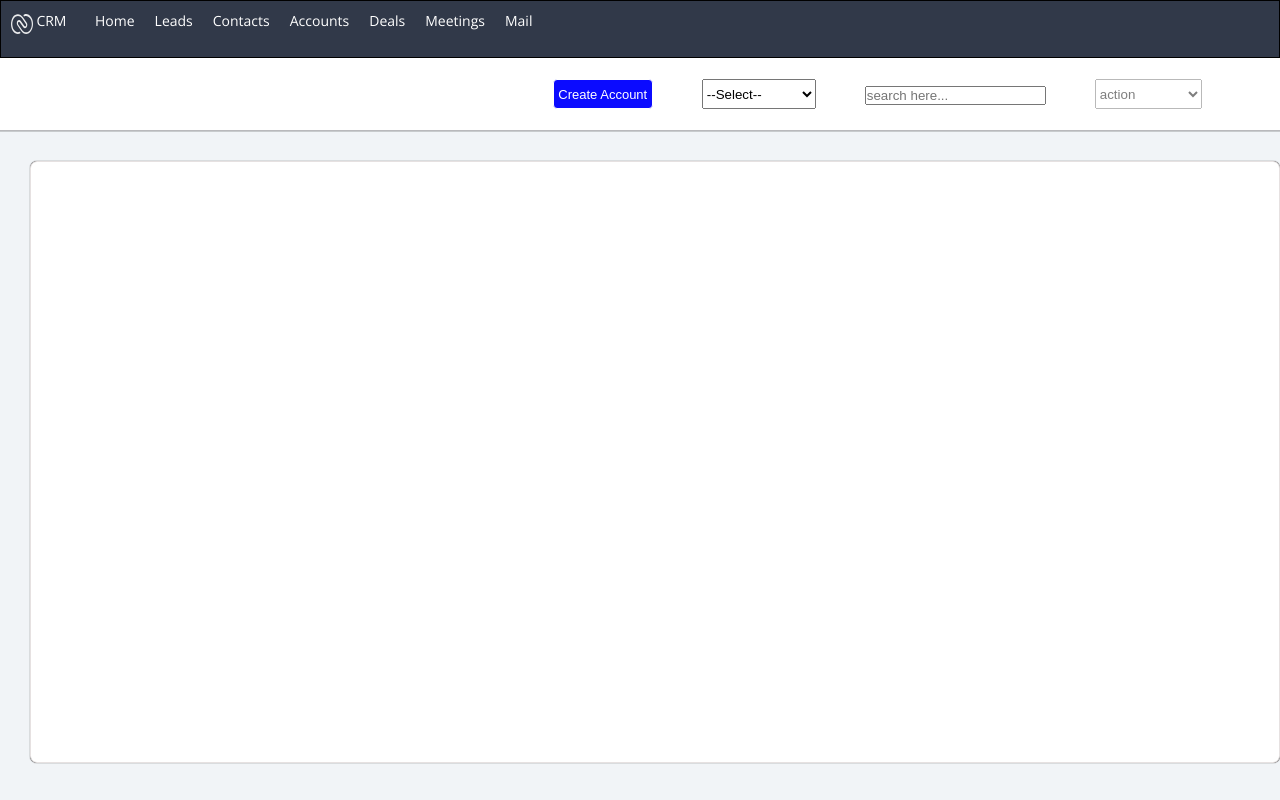
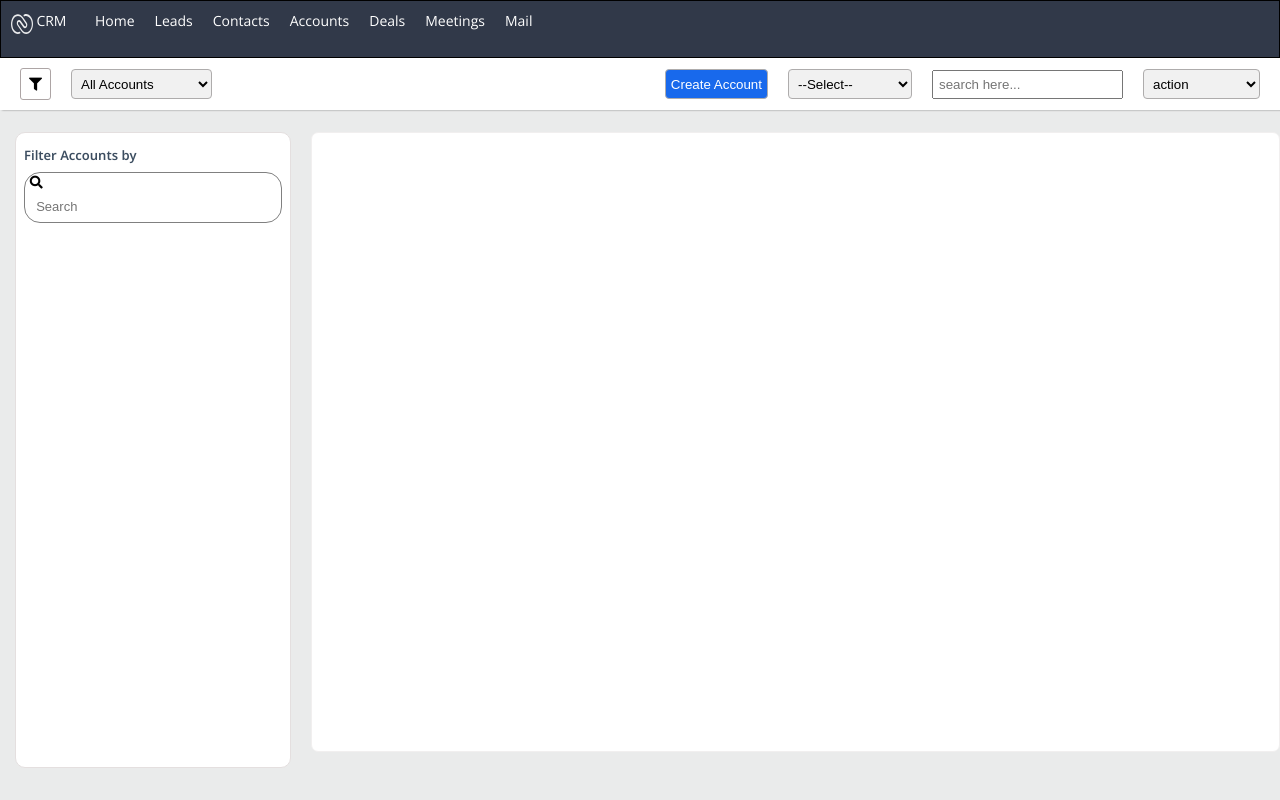
Before and after one commit to Deepa17621/Mock-CRM, a website: page html/accounts/accountList.html in a window 1280 px wide. Drawn offline with nearby package versions, Linux system fonts and the light colour scheme; no server answers.

Commit message:
style: modified-Acc

```diff
--- /dev/null
+++ b/css/accounts/accountsList.css
@@ -0,0 +1,161 @@
+@import url('https://fonts.googleapis.com/css2?family=Open+Sans:ital,wght@0,300..800;1,300..800&display=swap');
+*{
+    margin: 0;
+    padding: 0;
+}
+body{
+    font-family: "Open Sans",sans-serif;
+    background-color: rgb(234, 235, 235);
+    font-size: 15px;
+    min-width: 800px;
+}
+#secondNav{
+    font-size: small;
+    height: 52px;
+    background: white;
+    box-shadow: 2px  0px 2px grey ;
+}
+#ulWrapper{
+    height: inherit;
+    display: flex;
+    list-style-type: none;
+}
+#left, #right{
+    display: flex;
+    align-items: center;
+    gap: 20px;
+}
+#left>li>*, #right>li>*:not(#searchAccount){
+    height: 30px;
+    border-radius: 4px;
+    border: 0.5px solid rgb(174, 172, 172);
+    /* background-color: white; */
+    padding: 5px;
+}
+#searchAccount{
+    padding: 5px;
+}
+#left{
+    justify-content: start;
+    padding-left: 20px;
+    width: 30%;
+}
+#right{
+    justify-content: end;
+    padding-right: 20px;
+    width: 70%;
+}
+span:has(#filterIcon){
+    display: inline-flex;
+    border: 1px solid rgb(173, 165, 165);
+    justify-content: center;
+    align-items: center;
+    padding: 0px 8px;
+    border-radius: 3px;
+}
+#btn-create-acc{
+    background-color: rgb(24, 105, 236);
+    display: inline-block;
+    color: white;
+    border: none;
+    outline: none;
+    &:hover{
+        cursor: pointer;
+        background-color:rgb(57, 119, 225) ;
+    }
+}
+#list-wrapper{
+    font-size: small;
+    height: 76vh;
+    margin-top: 22px;
+    display: flex;
+    gap: 20px;
+    padding-left: 15px;
+}
+#container-filter-acc{
+    width: 27%;
+    background-color: white;
+    border: 1px solid rgb(228, 223, 223);
+    height: inherit;
+    border-radius: 10px;
+    padding:0.8rem 0.5rem;
+}
+.title-search{
+    font-weight: 620;
+    display: inline-block;
+    margin-bottom: 0.5rem;
+    color: rgba(2, 25, 49, 0.774);
+}
+#searchBar{
+    border: 1px solid grey;
+    border-radius: 1rem;
+    padding-left:0.3rem ;
+}
+#searchBar:has(input:focus){
+    box-shadow: 0 0 2px 1px rgba(37, 37, 203, 0.655);
+}
+#searchBar>input{
+    border: none;
+    /* background-color: red; */
+    outline: none;
+    border-radius:1rem ;
+    padding: 0.5rem 4rem 0.5rem 0.4rem;
+    font-size: 13px;
+}
+select{
+    background-color: rgba(128, 128, 128, 0.112);
+}
+[type="checkbox"]{
+    border: 1px solid grey;
+    border-radius: 1px;
+}
+li:has(> #filterIcon){
+    width: 30px;
+    height: 30px ;
+    display: flex;
+    justify-content: center;
+    align-items: center;
+}
+#container-list-acc{
+    border: 1px solid rgb(241, 239, 239);
+    background-color: white;
+    border-radius: 7px;
+    height: inherit;
+    width: 100%;
+    overflow: auto;
+    padding: 5px;
+}
+.selected{
+    background-color: rgba(184, 218, 231, 0.434);
+    &:hover{
+        background-color: rgba(184, 218, 231, 0.434);
+    }
+}
+table{
+    /* padding-top: px; */
+    width: inherit;
+    padding-left: 5px;
+}
+th{
+    justify-content: center;
+    align-items: center;
+    font-weight: 600 !important;
+    text-transform: capitalize;
+}
+tr{
+    padding-left: 20px;
+    width: inherit;
+}
+th,td{
+    border-bottom: 1px solid rgb(234, 228, 228);
+    align-items: center;
+    text-align: left;
+    padding: 9px;
+}
+tbody>tr:hover{
+    background-color: rgb(249, 250, 250);
+    color: blue;
+}
+/* tr>:has[type="checkbox"]:checked{
+    background-color: rgba(49, 138, 210, 0.468);
+} */
--- a/html/accounts/accountList.html
+++ b/html/accounts/accountList.html
@@ -5,32 +5,35 @@
     <meta charset="UTF-8">
     <meta name="viewport" content="width=device-width, initial-scale=1.0">
     <link rel="shortcut icon" href="/assets/crm-icon.ico" type="image/x-icon">
+    <link rel="stylesheet" href="https://cdnjs.cloudflare.com/ajax/libs/font-awesome/5.15.4/css/all.min.css">
     <title> Accounts - Zoho CRM</title>
-    <link rel="stylesheet" href="../../css/leads/crmFront.css">
+    <link rel="stylesheet" href="../../css/accounts/accountsList.css">
+    <!-- <link rel="stylesheet" href="../../css/leads/crmFront.css"> -->
     <script src="../../js/customElements/customNavBar.js"></script>
 </head>
 
 <body>
-    <!-- Navbar Container -->
     <custom-navbar></custom-navbar>
-
- <!-- Second Navbar -->
  <div id="secondNav">
     <!---->
-        <ul id="ull">
+        <ul id="ulWrapper">
             <div id="left">
-                <!-- <li style="cursor: pointer;" id="filterIcon">Filter</li>
+                <li style="cursor: pointer;"  class="btnOfSecondLayer">
+                    <span>
+                        <i class="fas fa-filter" id="filterIcon"></i>
+                    </span>
+                </li>
                 <li>
                     <select name="" id="leadOption" class="disabled">
                         <option value="All Accounts">All Accounts</option>
                         <option value="Locked Accounts">Locaked Accounts</option>
                         <option value="Junk Accounts">Junk Accounts</option>
                     </select>
-                </li> -->
+                </li>
             </div>
            <div id="right">
                 <li>
-                    <button class="createBtnForAllModules" id="createAccountBtn">
+                    <button class="createBtnForAllModules" id="btn-create-acc">
                        Create Account
                     </button>
                 </li>
@@ -60,26 +63,19 @@
         </ul>
 </div>
 
-<div id="parent">
-
-    <!-- Filter Container Starts Here -->
-    <!-- <div id="filterForLead" class="disabled">
-
+<div id="list-wrapper">
+    <div id="container-filter-acc" class="disabled">
+        <span class="title-search">Filter Accounts by</span>
         <div id="searchBar">
-            <input type="text" name="" id="searchBarInp" placeholder="Search">
-            <button type="submit"><i class="fa fa-search"></i></button>
+            <i class="fa fa-search"></i><input type="search" name="" id="searchBarInp" placeholder="Search">
         </div>
-    </div> -->
-    <!-- Account List Starts Here-->
-    <div id="leadListContainer">
+    </div>
+    <div id="container-list-acc">
         <table>
             <thead></thead>
             <tbody></tbody>
         </table>
     </div>
-    <!--Account List Ends Here -->
-
-
 </div>
 <script src="../../js/accounts/accountList.js"></script>
 </body>
--- a/js/accounts/accountList.js
+++ b/js/accounts/accountList.js
@@ -4,7 +4,7 @@ let tHead = document.querySelector("thead");
 let tBody = document.querySelector("tbody");
 
 // create Account Button Event
-const createAccount = document.querySelector("#createAccountBtn");
+const createAccount = document.querySelector("#btn-create-acc");
 
 createAccount.addEventListener("click", (e)=>{
     e.preventDefault();
@@ -121,5 +121,47 @@ function addToTable(allAccs)
            }
         }
     });
+    let allCheckBoxes = document.querySelectorAll(`input[type="checkbox"]`);
+    allCheckBoxes.forEach(element => {
+        element.addEventListener("change", (e)=>{
+            const row = element.closest('tr');
+            if(row.closest("thead")){
+                if(element.checked){
+                    allCheckBoxes.forEach(element=>{
+                        let rw = element.closest("tr");
+                        rw.classList.add("selected");
+                        element.checked=true;
+                    })
+                }
+                else{
+                    allCheckBoxes.forEach(element=>{
+                        let rw = element.closest("tr");
+                        rw.classList.remove("selected");
+                        element.checked=false;
+                    })
+                }
+            }
+            if (element.checked) {
+            row.classList.add('selected');
+            } else {
+            row.classList.remove('selected');
+            }
+        })
+    });
 }
 getAllAccounts();
+
+// Filter Icon and Filter Click Event
+let filterContainer=document.getElementById("container-filter-acc");
+
+document.getElementById("filterIcon").addEventListener("click",()=>
+{
+    if(filterContainer.style.display=="none")
+    {
+        filterContainer.style.display="block"
+    }
+    else
+    {
+        filterContainer.style.display="none";
+    }
+});
```
